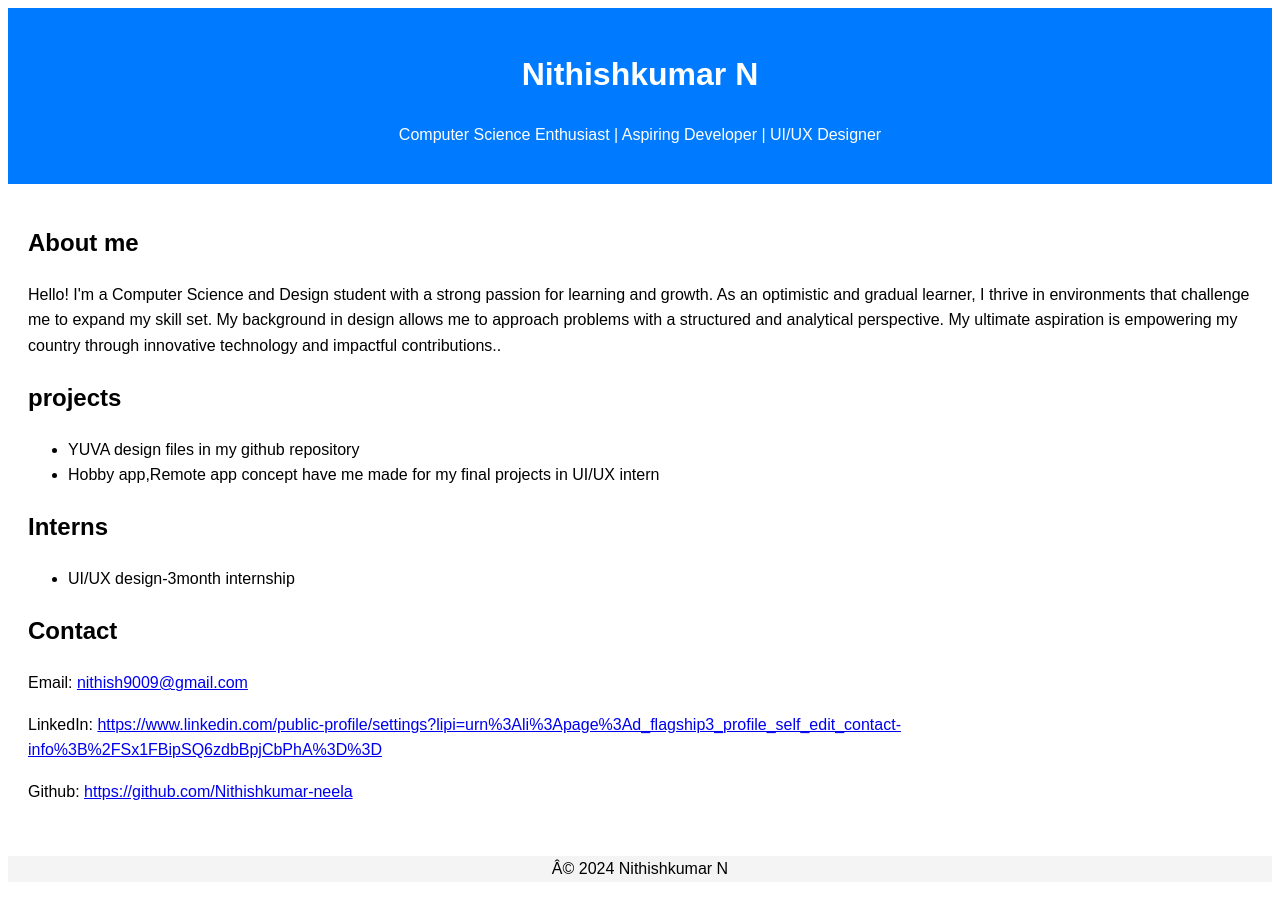
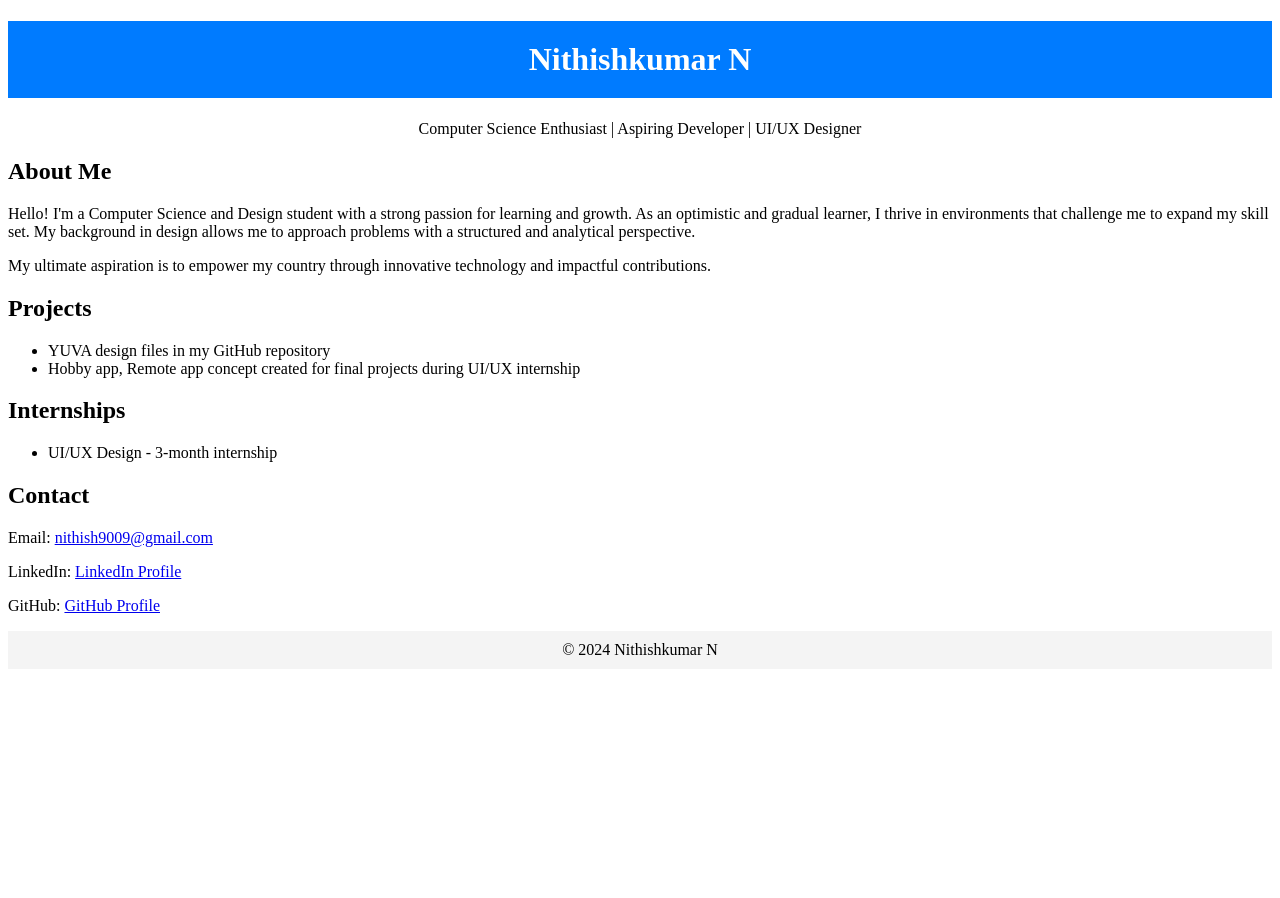
Before and after one commit to Nithishkumar-neela/Basic-html-page-ab-me, a plain HTML site: page index.html in a window 1280 px wide. After the commit the page ends 800 px from the top, so only its background shows below. Drawn offline with Linux system fonts and the light colour scheme.

Commit message:
Update index.html

```diff
--- a/index.html
+++ b/index.html
@@ -1,46 +1,54 @@
 <!DOCTYPE html>
 <html lang="en">
 <head>
-        <meta charset=""UTF-8">
-        <meta name="viewport" content="width=device-width,intial-scale=1.0">
-        <title>Nithishkumar N -portfolio</title>
+    <meta charset="UTF-8">
+    <meta name="viewport" content="width=device-width, initial-scale=1.0">
+    <title>Nithishkumar N - Portfolio</title>
 </head>
-    <body style="font-family:Arial,sans-serif;line-height:1.6;">
-        <center>
-            <header style="background-color: #007BFF; color: white; padding:20px; text-aligh: center;">
-                <h1>Nithishkumar N</h1>
-                <p>Computer Science Enthusiast | Aspiring Developer | UI/UX Designer</p>
+<body>
+    <header>
+        <h1 style="text-align: center; background-color: #007BFF; color: white; padding: 20px;">Nithishkumar N</h1>
+        <p style="text-align: center;">Computer Science Enthusiast | Aspiring Developer | UI/UX Designer</p>
     </header>
-        </center>
 
-        <main style="padding: 20px;">
+    <main>
         <section>
-                <h2>About me</h2>
-                <p>Hello! I'm a Computer Science and Design student with a strong passion for learning and growth. As an optimistic and gradual learner, I thrive in environments that challenge me to expand my skill set. My background in design allows me to approach problems with a structured and analytical perspective.
+            <h2>About Me</h2>
+            <p>
+                Hello! I'm a Computer Science and Design student with a strong passion for learning and growth.
+                As an optimistic and gradual learner, I thrive in environments that challenge me to expand my skill set.
+                My background in design allows me to approach problems with a structured and analytical perspective.
+            </p>
+            <p>
+                My ultimate aspiration is to empower my country through innovative technology and impactful contributions.
+            </p>
+        </section>
 
-My ultimate aspiration is empowering my country through innovative technology and impactful contributions..</p>
-            </section>
         <section>
-                <h2>projects</h2>
+            <h2>Projects</h2>
             <ul>
-                    <li>YUVA design files in my github repository</li>
-                    <li>Hobby app,Remote app concept have me made for my final projects in UI/UX intern</li>
-                </ul>
-                <h2>Interns</h2>
-                <ul>
-                    <li>UI/UX design-3month internship</li>
+                <li>YUVA design files in my GitHub repository</li>
+                <li>Hobby app, Remote app concept created for final projects during UI/UX internship</li>
             </ul>
         </section>
+
+        <section>
+            <h2>Internships</h2>
+            <ul>
+                <li>UI/UX Design - 3-month internship</li>
+            </ul>
+        </section>
+
         <section>
             <h2>Contact</h2>
             <p>Email: <a href="mailto:nithish9009@gmail.com">nithish9009@gmail.com</a></p>
-                <p>LinkedIn: <a href="https://www.linkedin.com/public-profile/settings?lipi=urn%3Ali%3Apage%3Ad_flagship3_profile_self_edit_contact-info%3B%2FSx1FBipSQ6zdbBpjCbPhA%3D%3D">https://www.linkedin.com/public-profile/settings?lipi=urn%3Ali%3Apage%3Ad_flagship3_profile_self_edit_contact-info%3B%2FSx1FBipSQ6zdbBpjCbPhA%3D%3D</a></a></p>
-                <p>Github: <a href="https://github.com/Nithishkumar-neela">https://github.com/Nithishkumar-neela</a></p>
+            <p>LinkedIn: <a href="https://www.linkedin.com/public-profile/settings">LinkedIn Profile</a></p>
+            <p>GitHub: <a href="https://github.com/Nithishkumar-neela">GitHub Profile</a></p>
         </section>
     </main>
 
-        <footer style="background-color: #f4f4f4; text-align: center; padding; 10px;">
-            <p>© 2024 Nithishkumar N</p>
+    <footer>
+        <p style="text-align: center; background-color: #f4f4f4; padding: 10px;">© 2024 Nithishkumar N</p>
     </footer>
 </body>
 </html>
```
Lines whose indentation alone changed are shown as unchanged.
